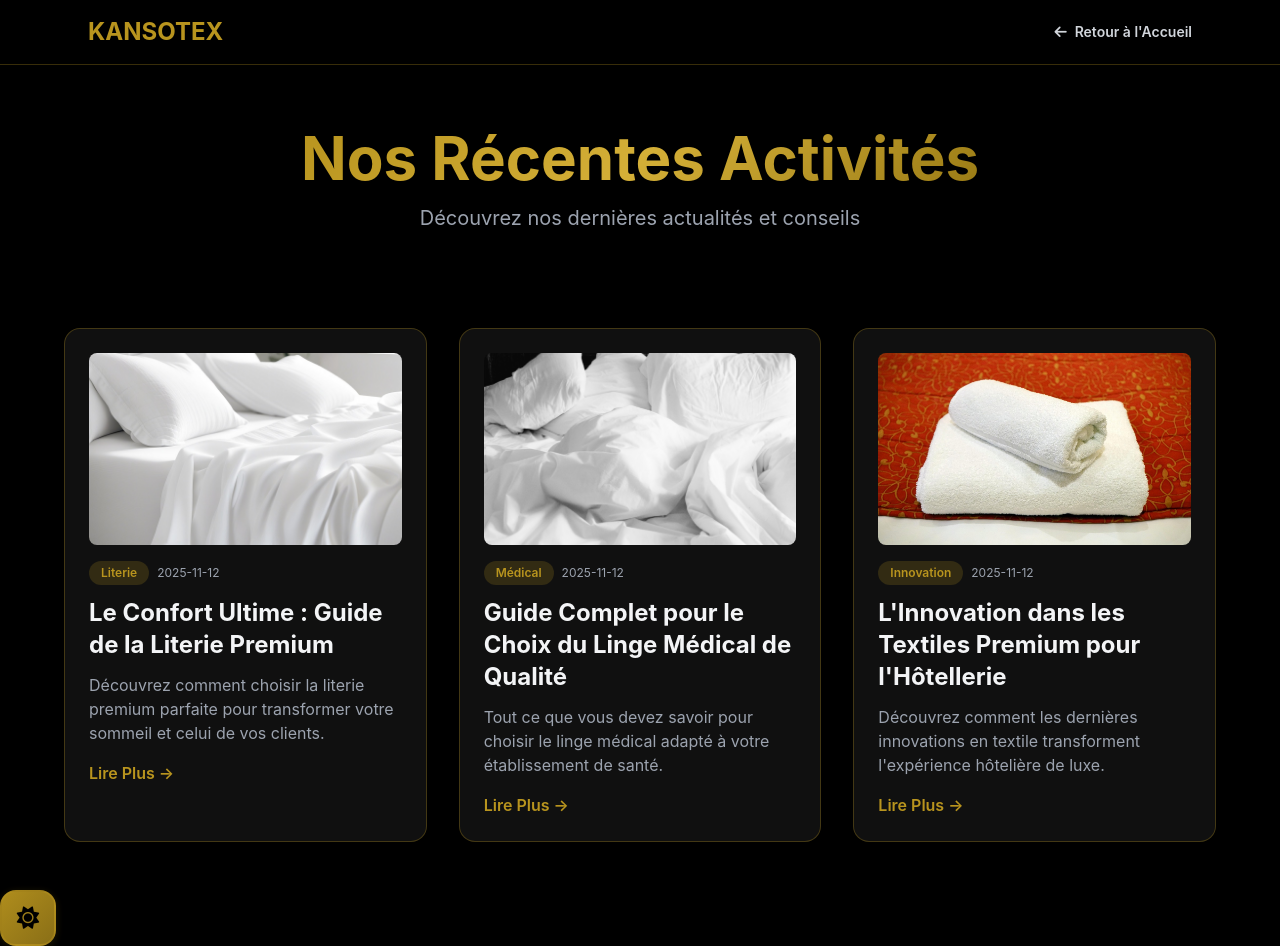
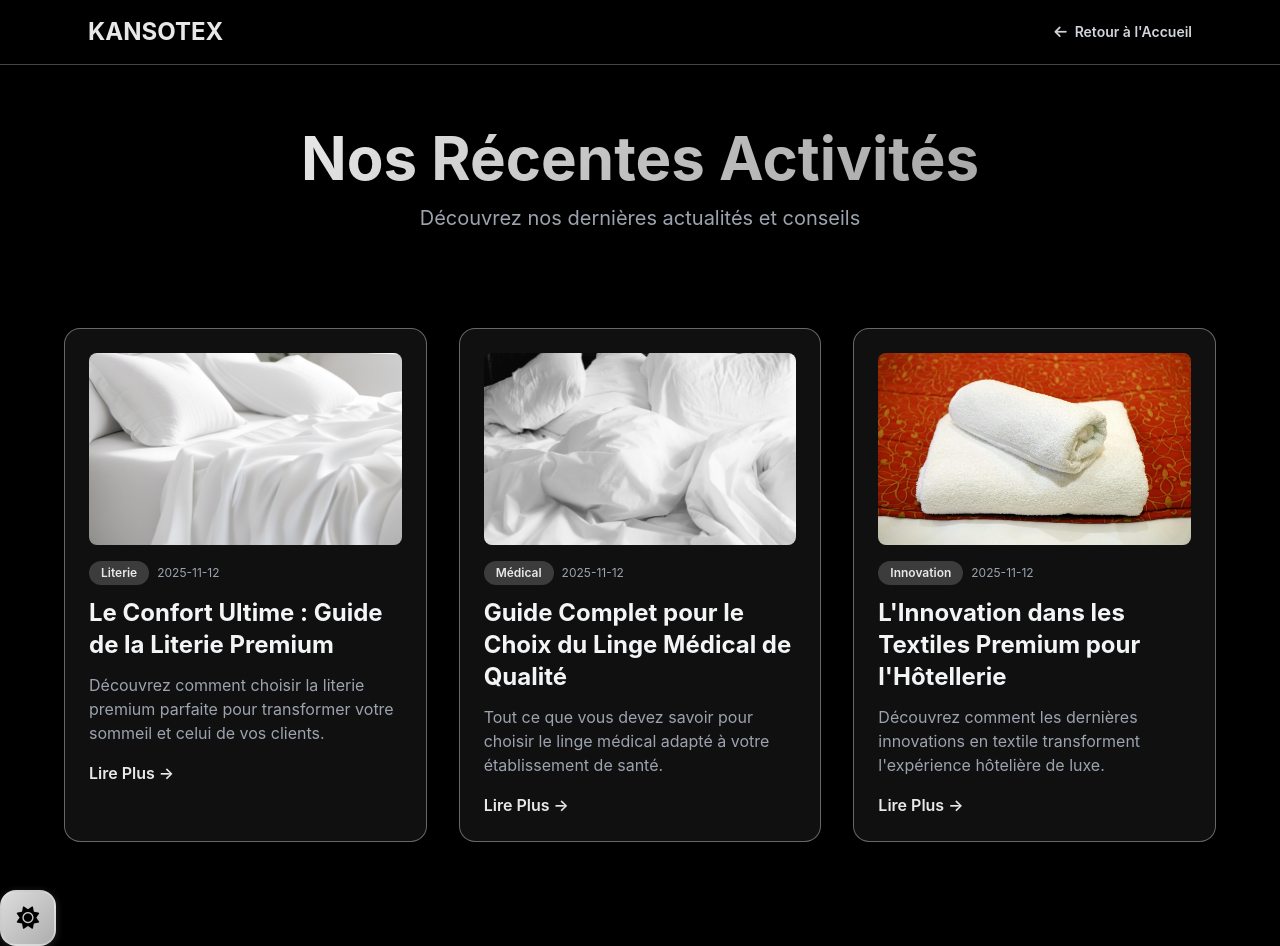
Before and after one commit to moa-digitalagency/KansotexWeb, a Flask app: page /blog in a window 1280 px wide. Run offline with Flask 3, Linux system fonts and the light colour scheme; data comes from the database, SQL or seed files in the repository; parts of the project's set-up code (start-up, migrations or seed data) failed here and were passed over; some libraries are stand-ins or nearby versions.

Commit message:
Update the website's default color theme to silver and improve light mode styling
Update default color theme to silver and refine light mode CSS for better UI consistency across various elements.

Replit-Commit-Author: Agent
Replit-Commit-Session-Id: 6dcf873d-acc8-461a-8839-45e06e1b80c0
Replit-Commit-Checkpoint-Type: intermediate_checkpoint
Replit-Commit-Event-Id: 72d77e6d-e123-402d-bad3-7e3404ebd95a
Replit-Commit-Screenshot-Url: https://storage.googleapis.com/screenshot-production-us-central1/d184117d-0e4c-4918-ac3c-1df11eaa8a9d/6dcf873d-acc8-461a-8839-45e06e1b80c0/9tDZVkE

```diff
--- a/backend/admin/routes.py
+++ b/backend/admin/routes.py
@@ -319,7 +319,7 @@ def site_settings():
     ]
 
     default_values = {
-        'color_theme': 'gold',
+        'color_theme': 'silver',
         'smtp_port': '587',
         'smtp_use_tls': 'true',
         'theme_mode': 'dark',
--- a/backend/seed_data.py
+++ b/backend/seed_data.py
@@ -253,7 +253,7 @@ def init_database_content():
         ('twitter_title', 'KANSOTEX - Expert en Textiles Premium', 'string', 'Titre Twitter'),
         ('twitter_description', 'Expert en textiles de qualité premium depuis 2005', 'string', 'Description Twitter'),
         ('twitter_image', '/static/images/twitter-image.jpg', 'string', 'Image Twitter'),
-        ('color_theme', 'gold', 'string', 'Thème de couleur du site (gold/blue)'),
+        ('color_theme', 'silver', 'string', 'Thème de couleur du site (gold/silver)'),
         ('theme_mode', 'dark', 'string', 'Mode de thème par défaut (dark/light/auto)'),
         ('allow_user_theme_toggle', 'true', 'boolean', 'Permettre à l\'utilisateur de basculer le thème'),
     ]
--- a/static/css/style.css
+++ b/static/css/style.css
@@ -6,14 +6,14 @@
     --bg-card: rgba(20, 20, 20, 0.9);
     --text-primary: #ffffff;
     --text-secondary: #9ca3af;
-    /* Default to gold theme as fallback */
-    --accent-light: #B8941E;
-    --accent-mid: #D4AF37;
-    --accent-dark: #B8860B;
-    --accent-rgb: 184, 148, 30;
-    --border-opacity: 0.2;
-    --hover-border-opacity: 0.6;
-    --shadow-opacity: 0.15;
+    /* Default to silver theme as fallback */
+    --accent-light: #E8E8E8;
+    --accent-mid: #C0C0C0;
+    --accent-dark: #A8A8A8;
+    --accent-rgb: 232, 232, 232;
+    --border-opacity: 0.4;
+    --hover-border-opacity: 0.7;
+    --shadow-opacity: 0.25;
 }
 
 /* THEME OR (GOLD) - Dark gold avec éclat */
```
Also changed, not shown: other parts of static/css/style.css (+73 -16 lines), 1 other file.
